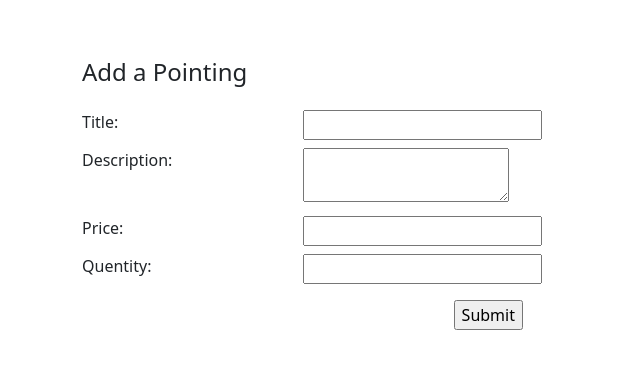
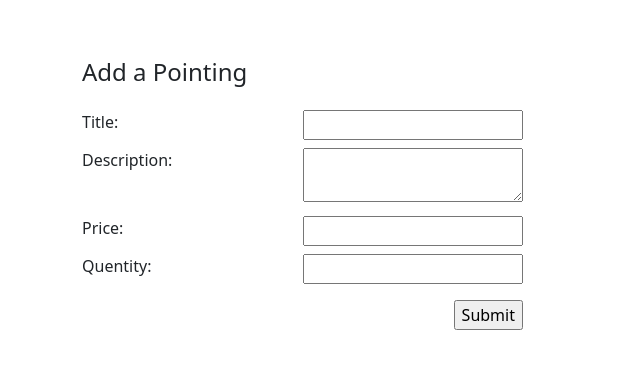
Before and after one commit to Amirshox/black_belt_flask, a Flask app: page /points/new in a window 1280 px wide. Shown: the part 129-498 px from the top of the page, without its empty margins (0-640 px from the left). Run offline with Flask 2, Linux system fonts and the light colour scheme; the visitor is signed in with stand-in values (Sample User, id 1); some libraries are stand-ins or nearby versions.

Commit message:
template fixed

```diff
--- a/templates/point/point_create.html
+++ b/templates/point/point_create.html
@@ -21,7 +21,7 @@
                             <div class="d-flex justify-content-between mt-4">
                                 <label for="validationTooltip01">Title:</label>
                                 <div class="col-6">
-                                    {{ form.title }}
+                                    {{ form.title(class="w-100") }}
                                 </div>
                                 {% for error in form.title.errors %}
                                     <p>{{ error }}</p>
@@ -30,7 +30,7 @@
                             <div class="d-flex justify-content-between mt-2">
                                 <label for="validationTooltip02">Description:</label>
                                 <div class="col-6">
-                                    {{ form.description }}
+                                    {{ form.description(class="w-100") }}
                                 </div>
                                 {% for error in form.description.errors %}
                                     <p>{{ error }}</p>
@@ -39,7 +39,7 @@
                             <div class="d-flex justify-content-between mt-2">
                                 <label for="validationTooltipUsername">Price:</label>
                                 <div class="col-6">
-                                    {{ form.price }}
+                                    {{ form.price(class="w-100") }}
                                 </div>
                             </div>
                             {% for error in form.price.errors %}
@@ -48,7 +48,7 @@
                             <div class="d-flex justify-content-between mt-2">
                                 <label for="newPassword">Quentity:</label>
                                 <div class="col-6">
-                                    {{ form.quantity }}
+                                    {{ form.quantity(class="w-100") }}
                                 </div>
                             </div>
                             {% for error in form.quantity.errors %}
```
Also changed, not shown: templates/point/point_edit.html (+4 -4 lines).
